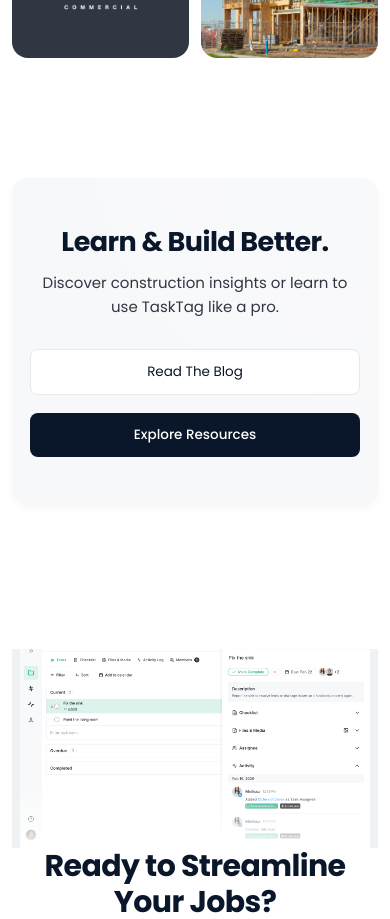
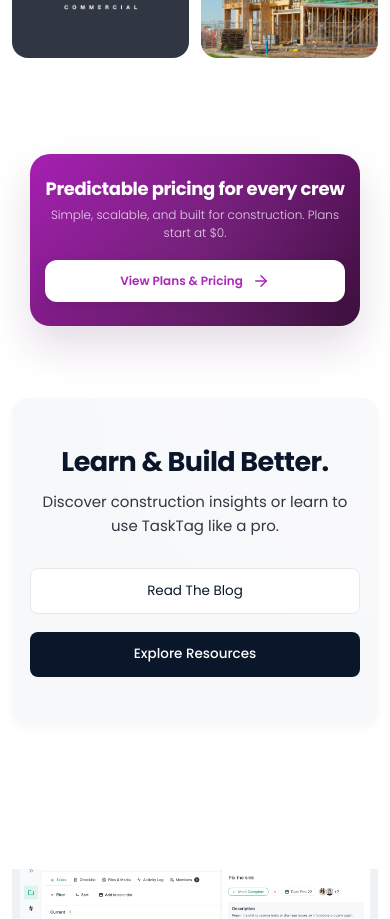
Before and after one commit to dedekysf/Landing-Page, a React (Vite) app: page / in a window 390 px wide. Shown: the part 5940-6859 px from the top of the page. Built offline with nearby package versions, Linux system fonts and the light colour scheme.

Commit message:
feat: add PricingTeaser section to home page

```diff
--- /dev/null
+++ b/src/components/sections/PricingTeaser.module.css
@@ -0,0 +1,107 @@
+.section {
+    padding: 4rem 2rem;
+    background: var(--white);
+}
+
+.banner {
+    background: linear-gradient(135deg, var(--dark-magenta) 0%, #3a0e3a 100%);
+    border-radius: 24px;
+    padding: 3rem;
+    display: flex;
+    align-items: center;
+    justify-content: space-between;
+    gap: 2rem;
+    box-shadow: 0 20px 40px rgba(74, 18, 74, 0.15);
+    position: relative;
+    overflow: hidden;
+}
+
+.banner::before {
+    content: '';
+    position: absolute;
+    top: -50%;
+    left: -10%;
+    width: 400px;
+    height: 400px;
+    background: radial-gradient(circle, rgba(255,255,255,0.05) 0%, transparent 70%);
+    pointer-events: none;
+}
+
+.content {
+    flex: 1;
+}
+
+.title {
+    color: var(--white);
+    font-size: 2rem;
+    font-weight: 700;
+    margin-bottom: 0.5rem;
+    letter-spacing: -0.02em;
+}
+
+.subtitle {
+    color: rgba(255, 255, 255, 0.8);
+    font-size: 1.1rem;
+    max-width: 500px;
+}
+
+.ctaButton {
+    display: flex;
+    align-items: center;
+    gap: 0.75rem;
+    background: var(--white);
+    color: var(--dark-magenta);
+    padding: 1rem 1.75rem;
+    border-radius: 12px;
+    font-weight: 600;
+    text-decoration: none;
+    transition: all 0.3s ease;
+    white-space: nowrap;
+    box-shadow: 0 4px 12px rgba(0, 0, 0, 0.1);
+}
+
+.ctaButton:hover {
+    background: var(--grey-01);
+    box-shadow: 0 6px 20px rgba(0, 0, 0, 0.15);
+}
+
+@media (max-width: 991px) {
+    .banner {
+        flex-direction: column;
+        text-align: center;
+        padding: 2.5rem 2rem;
+        gap: 1.5rem;
+    }
+
+    .subtitle {
+        margin: 0 auto;
+    }
+
+    .title {
+        font-size: 1.75rem;
+    }
+}
+
+@media (max-width: 480px) {
+    .section {
+        padding: 2rem 1.5rem;
+    }
+
+    .banner {
+        padding: 2rem 1.25rem;
+        border-radius: 20px;
+    }
+
+    .title {
+        font-size: 1.5rem;
+    }
+
+    .subtitle {
+        font-size: 1rem;
+    }
+
+    .ctaButton {
+        width: 100%;
+        justify-content: center;
+    }
+}
--- /dev/null
+++ b/src/components/sections/PricingTeaser.tsx
@@ -0,0 +1,40 @@
+import React from 'react';
+import { motion } from 'framer-motion';
+import { ArrowRight } from 'lucide-react';
+import styles from './PricingTeaser.module.css';
+
+const PricingTeaser: React.FC = () => {
+    return (
+        <section className={styles.section}>
+            <div className="container">
+                <motion.div
+                    className={styles.banner}
+                    initial={{ opacity: 0, y: 20 }}
+                    whileInView={{ opacity: 1, y: 0 }}
+                    transition={{ duration: 0.6 }}
+                    viewport={{ once: true }}
+                >
+                    <div className={styles.content}>
+                        <h2 className={styles.title}>
+                            Predictable pricing for every crew
+                        </h2>
+                        <p className={styles.subtitle}>
+                            Simple, scalable, and built for construction. Plans start at $0.
+                        </p>
+                    </div>
+                    <motion.a
+                        href="https://tasktag.com/pricing"
+                        className={styles.ctaButton}
+                        whileHover={{ x: 5 }}
+                        whileTap={{ scale: 0.98 }}
+                    >
+                        <span>View Plans & Pricing</span>
+                        <ArrowRight size={18} />
+                    </motion.a>
+                </motion.div>
+            </div>
+        </section>
+    );
+};
+
+export default PricingTeaser;
--- a/src/pages/Home.tsx
+++ b/src/pages/Home.tsx
@@ -7,6 +7,7 @@
 import Templates from '../components/sections/Templates';
 import CallToAction from '../components/sections/CallToAction';
 import BlogResources from '../components/sections/BlogResources';
+import PricingTeaser from '../components/sections/PricingTeaser';
 import ScrollReveal from '../components/ui/ScrollReveal';
 import styles from './Home.module.css';
 
@@ -26,7 +27,10 @@
                 <ScrollReveal>
                     <ClientProof />
                 </ScrollReveal>
-                {/* <Pricing /> */}
+
+                <ScrollReveal>
+                    <PricingTeaser />
+                </ScrollReveal>
 
                 <BlogResources />
 
```
